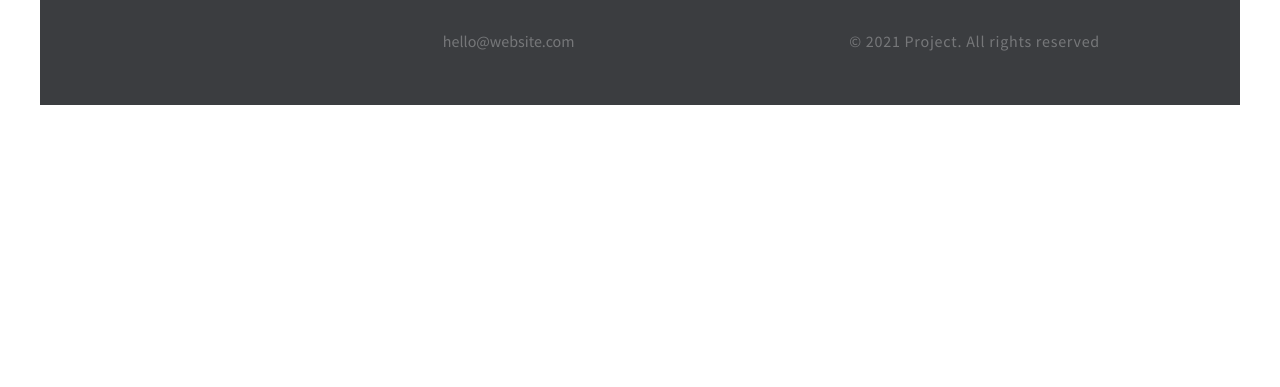
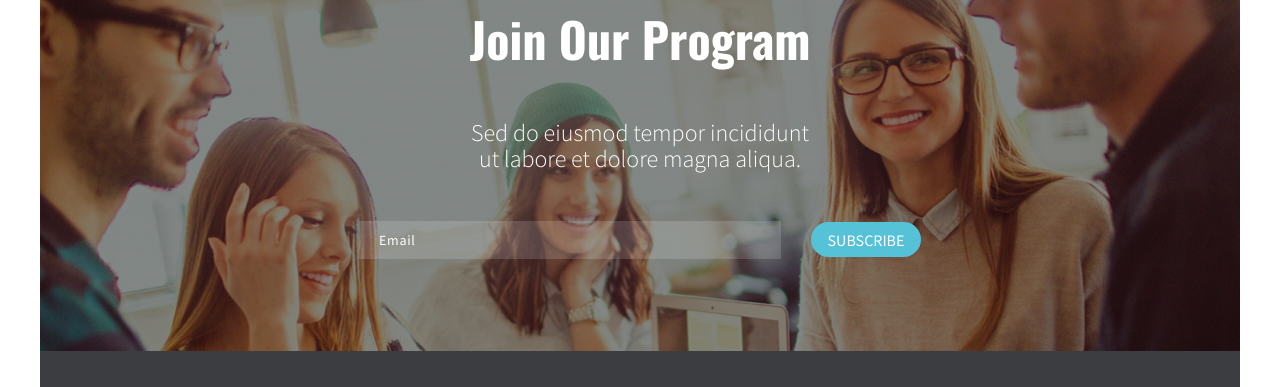
Before and after one commit to chupina/personal-website, a plain HTML site: page src/index.html in a window 1280 px wide. Shown: the part 2278-2665 px from the top of the page. Before the commit the page ends 2383 px from the top, so only its background shows below. Drawn offline with nearby package versions, Linux system fonts and the light colour scheme.

Commit message:
add dynamic section creation

```diff
--- a/src/index.html
+++ b/src/index.html
@@ -10,9 +10,9 @@
   <link rel="preconnect" href="https://fonts.gstatic.com">
   <link href="https://fonts.googleapis.com/css2?family=Oswald:wght@200;300;400;500;600;700&display=swap" rel="stylesheet">
   <link href="https://fonts.googleapis.com/css2?family=Source+Sans+Pro:ital,wght@0,200;0,300;0,400;0,600;0,700;0,900;1,200;1,300;1,400;1,600;1,700;1,900&display=swap" rel="stylesheet">
-  <link rel="stylesheet" type="text/css" href="styles/style.css" />
+  <link rel="stylesheet" type="text/css" href="styles/style.css"/>
+  <script type="text/javascript" src="./main.js"></script>
 </head>
-
 <body>
 <main id="app-container">
   <header class="app-header">
--- /dev/null
+++ b/src/main.js
@@ -0,0 +1,47 @@
+class JoinSection {
+    constructor(headerContent, subheaderContent, buttonContent) {
+      this.headerContent = headerContent;
+      this.subheaderContent = subheaderContent;
+      this.buttonContent = buttonContent;
+      this.element = document.createElement("section");
+      this.create();
+      return this.element;
+     }
+    create() {
+      this.element.className = "app-section app-section--image-join";
+      this.element.innerHTML = `<h2 class="app-title app-section__title--join">${this.headerContent}</h2>
+                              <h3 class="app-subtitle">${this.subheaderContent}</h3>
+                              <form class="app-section_form">
+                                  <input type="email" placeholder="Email" class="app-section__input--email">
+                                  <input type="submit" value=${this.buttonContent} class="app-section__button app-section__input--subscribe">
+                              </form>`;
+      this.element.querySelector('form').addEventListener('submit',(e) => {
+            e.preventDefault();
+            e.stopPropagation();
+           console.log(e.currentTarget.querySelector("input").value);
+          });
+       }
+    }
+
+  class Renderer{
+      constructor(node, position){
+          this.node = node;
+          this.position = position;
+      }
+      render = () => {
+          document.querySelector(this.position)
+        .insertAdjacentElement("beforebegin", this.node);
+    }
+      remove = ()=> {this.node.remove()}
+
+
+  }
+  const joinProgram = new JoinSection(
+    "Join our program",
+    "Sed do eiusmod tempor incididunt <br> ut labore et dolore magna aliqua.",
+    "Subscribe",
+    "footer"
+  );
+
+  const sectionRenderer = new Renderer(joinProgram, 'footer');
+  window.addEventListener("load", sectionRenderer.render);
--- a/src/styles/style.css
+++ b/src/styles/style.css
@@ -2,7 +2,7 @@
 
 body {
   background-color: #fff;
-  font: normal 16px 'Source Sans Pro', sans-serif, Arial;
+  font: normal 16px "Source Sans Pro", sans-serif, Arial;
 }
 
 h1,
@@ -12,7 +12,7 @@ h4,
 h5,
 h6,
 button {
-  font-family: 'Oswald', sans-serif;
+  font-family: "Oswald", sans-serif;
 }
 
 main {
@@ -46,20 +46,20 @@ main {
 
 .app-title {
   font-size: 3.25rem;
-  line-height: 3.20rem;
+  line-height: 3.2rem;
   text-align: center;
 }
 
 .app-subtitle {
-  font-size: 1.50rem;
+  font-size: 1.5rem;
   line-height: 1.625rem;
   font-weight: 300;
   text-align: center;
-  font-family: 'Source Sans Pro', sans-serif, Arial;
+  font-family: "Source Sans Pro", sans-serif, Arial;
 }
 
 .app-section__button {
-  background-color: #55C2D8;
+  background-color: #55c2d8;
   border: none;
   color: white;
   cursor: pointer;
@@ -77,7 +77,7 @@ main {
   right: 0;
   z-index: 1;
   display: grid;
-  grid-template-columns: .5fr 1fr .5fr;
+  grid-template-columns: 0.5fr 1fr 0.5fr;
   padding: 0 140px;
 }
 
@@ -148,7 +148,7 @@ main {
   background-color: white;
   position: absolute;
   border-radius: 2px;
-  transition: transform .5s ease-in-out;
+  transition: transform 0.5s ease-in-out;
   width: 100%;
   height: 2px;
   left: 0;
@@ -169,7 +169,12 @@ main {
 }
 
 .app-section--image-peak {
-  background: linear-gradient(to top, rgba(65, 65, 65, .5), rgba(65, 65, 65, .5)), url(../assets/images/your-image-here.jpg) no-repeat center/cover;
+  background: linear-gradient(
+      to top,
+      rgba(65, 65, 65, 0.5),
+      rgba(65, 65, 65, 0.5)
+    ),
+    url(../assets/images/your-image-here.jpg) no-repeat center/cover;
   height: 800px;
   max-width: 100%;
   color: white;
@@ -193,7 +198,12 @@ main {
 }
 
 .app-section--image-culture {
-  background: linear-gradient(to top, rgba(65, 65, 65, .7), rgba(65, 65, 65, .7)), url(../assets/images/your-image.jpg) no-repeat center/cover;
+  background: linear-gradient(
+      to top,
+      rgba(65, 65, 65, 0.7),
+      rgba(65, 65, 65, 0.7)
+    ),
+    url(../assets/images/your-image.jpg) no-repeat center/cover;
   height: 698px;
   max-width: 100%;
   color: white;
@@ -206,6 +216,59 @@ main {
   margin: 64px auto;
   padding: 0;
   font-size: 4rem;
+}
+
+.app-section--image-join {
+  background: linear-gradient(
+      to top,
+      rgba(5, 17, 18, 0.5),
+      rgba(5, 17, 18, 0.5)
+    ),
+    url(../assets/images/your-join.png) no-repeat center/cover;
+  height: 436px;
+  gap: 25px;
+  max-width: 100%;
+  color: white;
+}
+.app-section__title--join {
+  font-family: Oswald;
+  font-style: normal;
+  font-weight: bold;
+  font-size: 3rem;
+  line-height: 4rem;
+  text-transform: capitalize;
+  padding: 0;
+  margin: 0;
+}
+.app-section_form {
+  display: flex;
+  align-items: center;
+  justify-content: center;
+  gap: 30px;
+}
+.app-section__input--subscribe {
+  min-width: 110px;
+  height: 35px;
+  border-radius: 18px;
+  text-transform: uppercase;
+}
+.app-section__input--email {
+  width: 400px;
+  height: 36px;
+  padding-left: 20px;
+  color: #ffffff;
+  font-size: 0.875rem;
+  outline: none;
+  border: none;
+  background: rgba(255, 255, 255, 0.15);
+}
+.app-section__input--email::placeholder {
+  font-family: Source Sans Pro;
+  font-size: 0.875rem;
+  line-height: 129%;
+  letter-spacing: 0.05em;
+  color: #ffffff;
+  text-transform: capitalize;
 }
 
 .app-footer {
@@ -280,6 +343,9 @@ main {
   .app-section__button--read-more {
     margin: 24px auto 48px;
   }
+  .app-section--image-join {
+    height: 523px;
+  }
   .app-footer {
     grid-template-columns: 1fr;
     grid-template-rows: repeat(9, 1fr);
@@ -291,4 +357,7 @@ main {
   .app-footer__rights {
     justify-self: flex-start;
   }
+  .app-section_form {
+    flex-direction: column;
+  }
 }
```
Also changed, not shown: src/assets/images/your-join.png (added).
